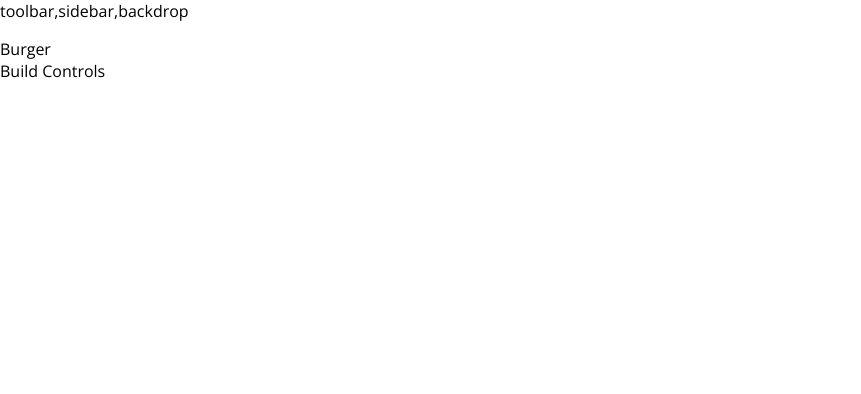
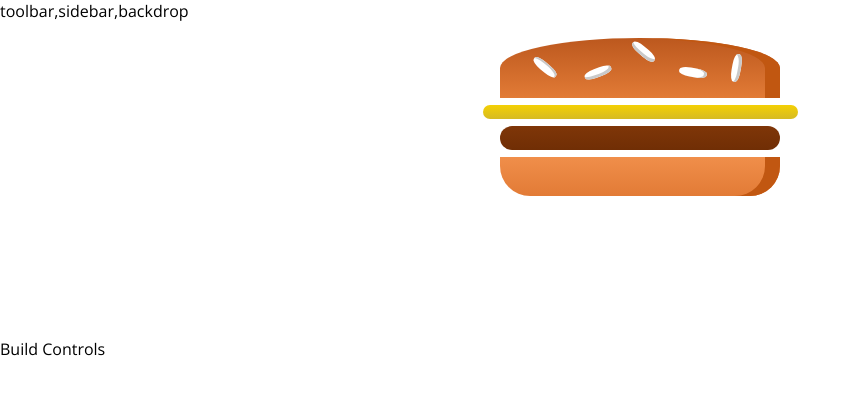
Before and after one commit to RohanGarg26/burger-builder-rect-practice, a React (Create React App) app: page / in a window 1280 px wide. Shown: the top 394 px of the page, without its empty margins (0-861 px from the left). Built offline with nearby package versions, Linux system fonts and the light colour scheme.

Commit message:
Added css for BurgerIngridients

```diff
--- a/package.json
+++ b/package.json
@@ -3,6 +3,7 @@
   "version": "0.1.0",
   "private": true,
   "dependencies": {
+    "prop-types": "^15.7.2",
     "react": "^16.9.0",
     "react-dom": "^16.9.0",
     "react-scripts": "3.1.1"
--- a/src/components/Burger/Burger.js
+++ b/src/components/Burger/Burger.js
@@ -1 +1,17 @@
 import React from 'react'
+
+import classes from './Burger.module.css'
+import BurgerIngridient from './BurgerIngrideient/BurgerIngridient'
+
+const burger = (props) => {
+  return(
+    <div className={classes.Burger}>
+      <BurgerIngridient type="bread-top"/>
+      <BurgerIngridient type="cheese"/>
+      <BurgerIngridient type="meat"/>
+      <BurgerIngridient type="bread-bottom"/>
+    </div>
+  )
+}
+
+export default burger
--- /dev/null
+++ b/src/components/Burger/Burger.module.css
@@ -0,0 +1,30 @@
+.Burger{
+  width: 100%;
+  margin: auto;
+  height: 250px;
+  /* overflow: scroll; */
+  text-align: center;
+  font-weight: bold;
+  font-size: 1.2rem;
+}
+
+@media (min-width: 1000px) and (min-height: 700px){
+  .Burger{
+    width: 700px;
+    height: 600px;
+  }
+}
+
+@media (min-width: 500px) and (min-height: 401px){
+  .Burger{
+    width: 450px;
+    height: 400px;
+  }
+}
+
+@media (min-width: 500px) and (min-height: 400px){
+  .Burger{
+    width: 350px;
+    height: 300px;
+  }
+}
--- /dev/null
+++ b/src/components/Burger/BurgerIngrideient/BurgerIngridient.js
@@ -0,0 +1,44 @@
+import React, { Component } from 'react'
+import PropTypes from 'prop-types'
+
+import classes from './BurgerIngridient.module.css'
+
+class BurgerIngridient extends Component {
+  render() {
+    let ingridient = null;
+    switch (this.props.type) {
+      case ('bread-bottom'):
+        ingridient = <div className={classes.BreadBottom}></div>;
+        break;
+      case ('bread-top'):
+        ingridient = (
+          <div className={classes.BreadTop}>
+            <div className={classes.Seeds1}></div>
+            <div className={classes.Seeds2}></div>
+          </div>
+        )
+        break;
+      case ('meat'):
+        ingridient = <div className={classes.Meat}></div>;
+        break;
+      case ('cheese'):
+        ingridient = <div className={classes.Cheese}></div>;
+        break;
+      case ('bacon'):
+        ingridient = <div className={classes.Bacon}></div>;
+        break;
+      case ('salad'):
+        ingridient = <div className={classes.Salad}></div>;
+        break;
+      default:
+        ingridient = null;
+    }
+    return ingridient;
+  }
+}
+
+BurgerIngridient.propTypes = {
+  type: PropTypes.string.isRequired
+}
+
+export default BurgerIngridient
--- a/src/components/Burger/BurgerIngrideient/BurgerIngridient.module.css
+++ b/src/components/Burger/BurgerIngrideient/BurgerIngridient.module.css
@@ -0,0 +1,113 @@
+.BreadBottom {
+  height: 13%;
+  width: 80%;
+  background: linear-gradient(#F08E4A, #e27b36);
+  border-radius: 0 0 30px 30px;
+  box-shadow: inset -15px 0 #c15711;
+  margin: 2% auto;
+}
+
+.BreadTop {
+  height: 20%;
+  width: 80%;
+  background: linear-gradient(#bc581e, #e27b36);
+  border-radius: 50% 50% 0 0;
+  box-shadow: inset -15px 0 #c15711;
+  margin: 2% auto;
+  position: relative;
+}
+
+.Seeds1 {
+  width: 10%;
+  height: 15%;
+  position: absolute;
+  background-color: white;
+  left: 30%;
+  top: 50%;
+  border-radius: 40%;
+  transform: rotate(-20deg);
+  box-shadow: inset -2px -3px #c9c9c9;
+}
+
+.Seeds1:after {
+  content: "";
+  width: 100%;
+  height: 100%;
+  position: absolute;
+  background-color: white;
+  left: -170%;
+  top: -260%;
+  border-radius: 40%;
+  transform: rotate(60deg);
+  box-shadow: inset -1px 2px #c9c9c9;
+}
+
+.Seeds1:before {
+  content: "";
+  width: 100%;
+  height: 100%;
+  position: absolute;
+  background-color: white;
+  left: 180%;
+  top: -50%;
+  border-radius: 40%;
+  transform: rotate(60deg);
+  box-shadow: inset -1px -3px #c9c9c9;
+}
+
+.Seeds2 {
+  width: 10%;
+  height: 15%;
+  position: absolute;
+  background-color: white;
+  left: 64%;
+  top: 50%;
+  border-radius: 40%;
+  transform: rotate(10deg);
+  box-shadow: inset -3px 0 #c9c9c9;
+}
+
+.Seeds2:before {
+  content: "";
+  width: 100%;
+  height: 100%;
+  position: absolute;
+  background-color: white;
+  left: 150%;
+  top: -130%;
+  border-radius: 40%;
+  transform: rotate(90deg);
+  box-shadow: inset 1px 3px #c9c9c9;
+}
+
+
+.Meat {
+  width: 80%;
+  height: 8%;
+  background: linear-gradient(#7f3608, #702e05);
+  margin: 2% auto;
+  border-radius: 15px;
+}
+
+.Cheese {
+  width: 90%;
+  height: 4.5%;
+  margin: 2% auto;
+  background: linear-gradient(#f4d004, #d6bb22);
+  border-radius: 20px;
+}
+
+.Salad {
+  width: 85%;
+  height: 7%;
+  margin: 2% auto;
+  background: linear-gradient(#228c1d, #91ce50);
+  border-radius: 20px;
+}
+
+.Bacon {
+  width: 80%;
+  height: 3%;
+  background: linear-gradient(#bf3813, #c45e38);
+  margin: 2% auto;
+}
--- a/src/components/Layout/Layout.js
+++ b/src/components/Layout/Layout.js
@@ -8,7 +8,7 @@
     <div>
       toolbar,sidebar,backdrop
     </div>
-    <main className={classes.Content}> {/* {classes.Content} not working !! */}
+    <main className={classes.Content}>
       {props.children}
     </main>
   </Auxiliary>
--- a/src/containers/BurgerBuilder/BurgerBuilder.js
+++ b/src/containers/BurgerBuilder/BurgerBuilder.js
@@ -1,12 +1,13 @@
 import React, { Component } from 'react'
 
 import Auxiliary from '../../hoc/Auxiliary'
+import Burger from '../../components/Burger/Burger'
 
 class BurgerBuilder extends Component {
   render() {
     return (
       <Auxiliary>
-        <div>Burger</div>
+        <Burger />
         <div>Build Controls</div>
       </Auxiliary>
     )
```
Also changed, not shown: 1 other file (tests, documents, lock files or other folders).
